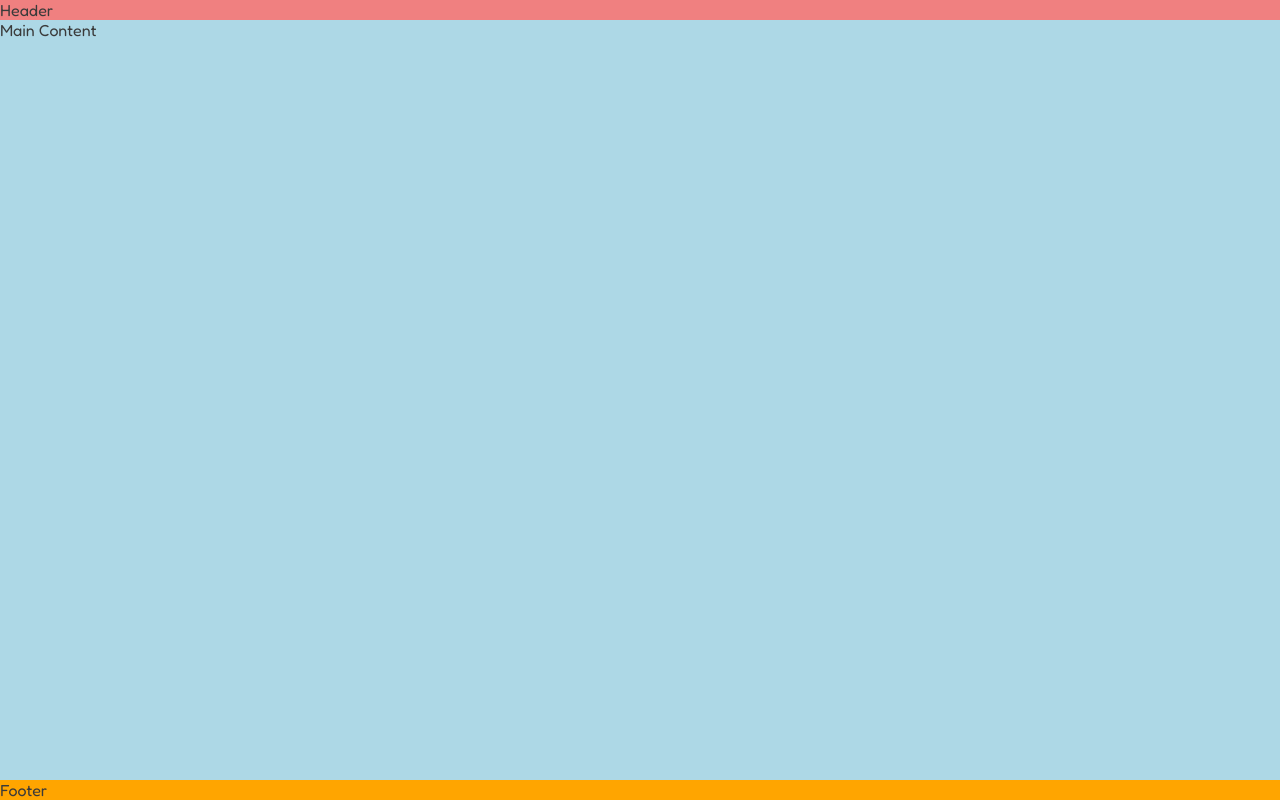
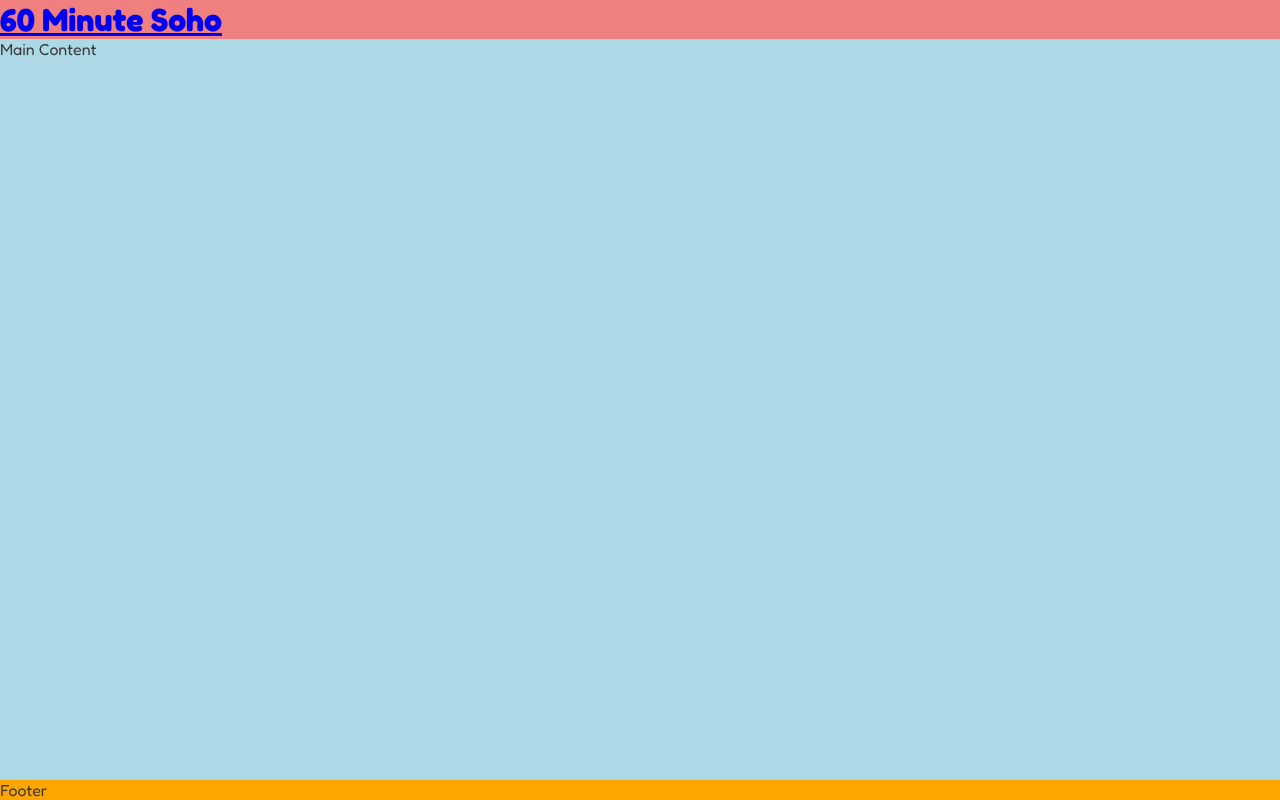
Before and after one commit to AlexBishopCode/60-MINUTE-SOHO, a plain HTML site: page index.html in a window 1280 px wide. Drawn offline with Linux system fonts and the light colour scheme.

Commit message:
Add logo to header

```diff
--- a/assets/css/style.css
+++ b/assets/css/style.css
@@ -23,6 +23,10 @@ header {
     background-color: lightcoral;
 }
 
+h1 {
+
+}
+
 /* Main content */
 main {
     background-color: lightblue;
--- a/index.html
+++ b/index.html
@@ -16,7 +16,11 @@
 </head>
 <body>
     <!-- Header -->
-    <header>Header</header>
+    <header>
+        <a href="index.html">
+            <h1 id="logo">60 Minute Soho</h1>
+        </a>
+    </header>
     <!-- Main content -->
     <main>Main Content</main>
     <!-- Footer -->
```
